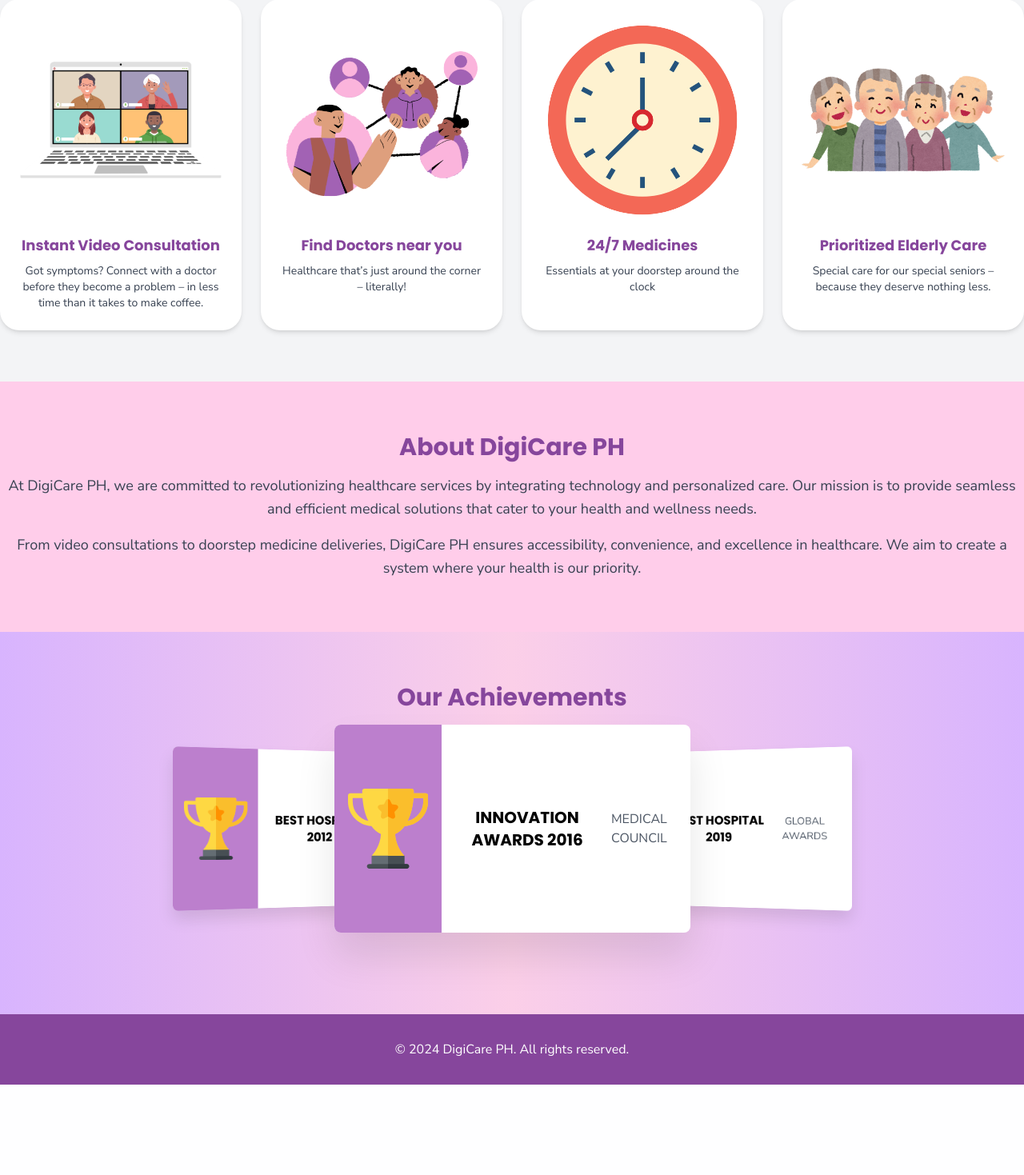
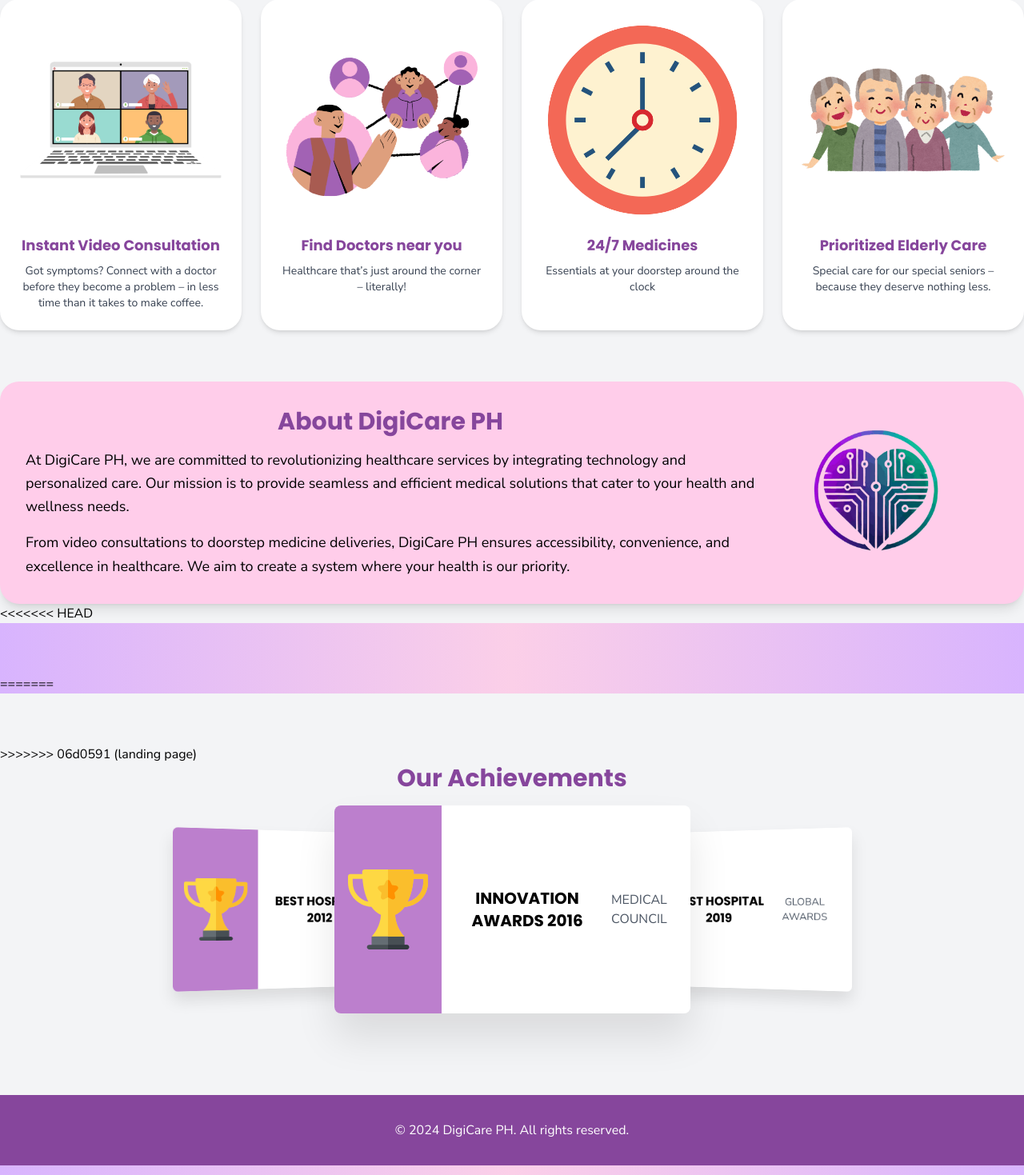
Before and after one commit to 1202DREAMSCAPE/AppointmentSystem, a Django app: page /hospital/ in a window 1280 px wide. Shown: the part 696-2165 px from the top of the page at 80% size. Before the commit the page ends 2052 px from the top, so only its background shows below. Run offline with Django 3.2, Linux system fonts and the light colour scheme; some libraries are stand-ins or nearby versions.

Commit message:
landing page

```diff
--- a/hospital/templates/hospital/Home/home.html
+++ b/hospital/templates/hospital/Home/home.html
@@ -115,17 +115,33 @@
   </section>
 
   <!-- About Us Section -->
-  <section class="py-16 bg-pink-light">
-    <div class="container mx-auto text-center lg:text-center">
+<!-- About Us Section -->
+<section class="py-13">
+	<div
+	  class="container mx-auto flex flex-col lg:flex-row items-center text-center lg:text-left rounded-3xl bg-pink-light shadow-lg p-8 transition-transform transform hover:scale-105 hover:shadow-2xl"
+	  style="position: relative; overflow: hidden;"
+	>
+	  <!-- Gradient Overlay -->
+	  <div
+		class="absolute inset-0 bg-gradient-to-r from-purple-dark via-pink-light to-purple-dark opacity-10 pointer-events-none transition-opacity duration-300"></div>
+
+	  <!-- Text Content -->
+	  <div class="lg:w-3/4">
 		<h2 class="text-3xl font-bold text-center text-purple-dark">About DigiCare PH</h2>
-      <p class="mt-4 text-lg text-gray-700 leading-relaxed">
+		<p class="mt-4 text-lg text-black leading-relaxed">
 		  At DigiCare PH, we are committed to revolutionizing healthcare services by integrating technology and personalized care. Our mission is to provide seamless and efficient medical solutions that cater to your health and wellness needs.
 		</p>
-      <p class="mt-4 text-lg text-gray-700 leading-relaxed">
+		<p class="mt-4 text-lg text-black leading-relaxed">
 		  From video consultations to doorstep medicine deliveries, DigiCare PH ensures accessibility, convenience, and excellence in healthcare. We aim to create a system where your health is our priority.
 		</p>
 	  </div>
+  	  <div class="lg:w-1/4 flex justify-center lg:justify-center mt-6 lg:mt-0">
+		<img src="{% static 'assets/img/logodigi.png' %}" alt="DigiCare PH Logo" class="w-32 h-32 lg:w-40 lg:h-40">
+	  </div>
+	</div>
   </section>
+
+
 
   {% include "hospital/Home/testimonials.html" %}
 
--- a/hospital/templates/hospital/Home/testimonials.html
+++ b/hospital/templates/hospital/Home/testimonials.html
@@ -98,7 +98,11 @@
 </head>
 
 <body>
+<<<<<<< HEAD
     <section class="pt-16 pb-3 bg-gradient-to-r from-purple-300 via-pink-200 to-purple-300">
+=======
+    <section class="pt-16 pb-3 bg-gray-100">
+>>>>>>> 06d0591 (landing page)
         <div class="container mx-auto text-center">
             <h2 class="text-3xl font-bold text-purple-dark mb-4">Our Achievements</h2>
             <div class="cards">
```
Lines whose indentation alone changed are shown as unchanged.
